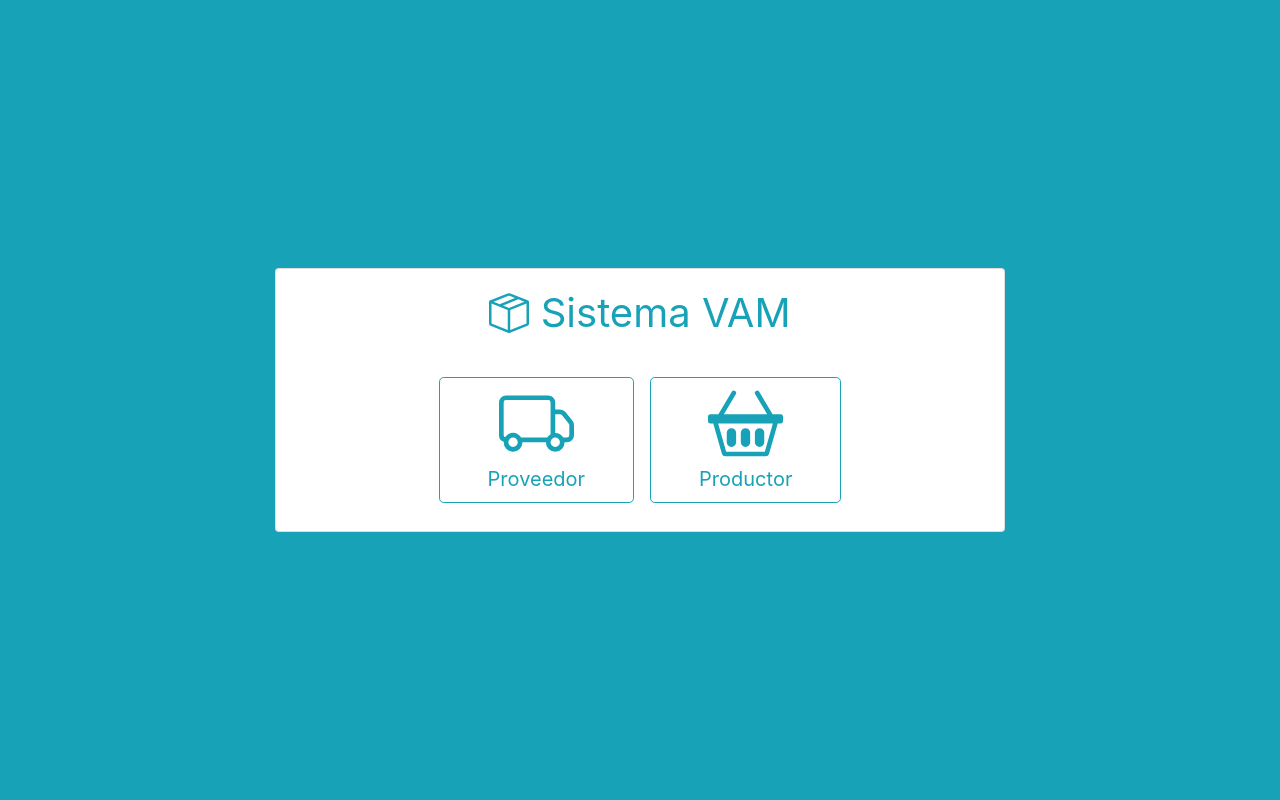
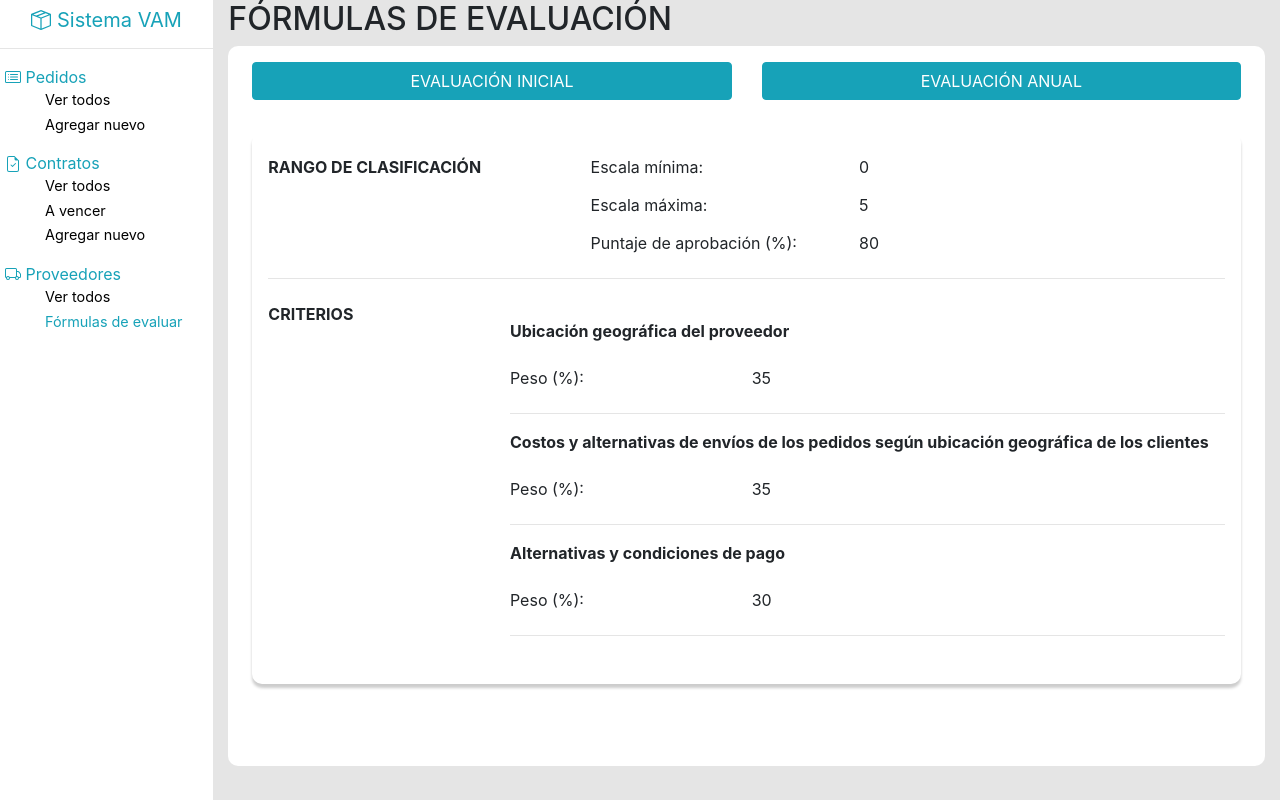
Before and after one commit to Madot10/ProyBases1, a Vue app in the folder cliente/: page /prod/1/formulas in a window 1280 px wide. Before the commit this address led to /admin. Built offline with nearby package versions, Linux system fonts and the light colour scheme.

Commit message:
Ver formulas basico

```diff
--- a/cliente/src/components/Sidebar.vue
+++ b/cliente/src/components/Sidebar.vue
@@ -55,7 +55,7 @@ export default {
                     icon: "truck",
                     items: [
                         { item: "Ver todos", link: { name: "ListaProveedores" } },
-                        { item: "Fórmulas de evaluar", link: "/" },
+                        { item: "Fórmulas de evaluar", link: { name: "FormulaEval" } },
                     ],
                 },
             ],
--- a/cliente/src/router/index.js
+++ b/cliente/src/router/index.js
@@ -95,6 +95,11 @@ const routes = [
                 component: () => import("../views/DetallePedido.vue"),
                 props: true,
             },
+            {
+                name: "FormulaEval",
+                path: "formulas",
+                component: () => import("../views/FormulaEval.vue"),
+            },
         ],
     },
 
--- /dev/null
+++ b/cliente/src/views/FormulaEval.vue
@@ -0,0 +1,168 @@
+<template>
+    <card-main>
+        <template v-slot:title>
+            FÓRMULAS DE EVALUACIÓN
+        </template>
+        <template v-slot:content>
+            <div>
+                <b-row>
+                    <b-col
+                        ><b-button variant="primary" block @click="cambiarTab('ini')"
+                            >EVALUACIÓN INICIAL</b-button
+                        ></b-col
+                    >
+                    <b-col
+                        ><b-button variant="primary" block @click="cambiarTab('rev')"
+                            >EVALUACIÓN ANUAL</b-button
+                        ></b-col
+                    >
+                </b-row>
+            </div>
+            <br />
+            <!-- CONTENIDO -->
+            <div class="sombra mt-2 p-3">
+                <b-form-group
+                    label="RANGO DE CLASIFICACIÓN"
+                    label-cols="4"
+                    label-class="font-weight-bold"
+                >
+                    <!-- Escala mínima-->
+                    <b-form-group
+                        label-cols-sm="5"
+                        label="Escala mínima:"
+                        label-align-sm="left"
+                        class="p-0 m-0"
+                    >
+                        <b-form-input plaintext v-model="formula.esc_min"></b-form-input>
+                    </b-form-group>
+
+                    <!-- Escala máxima -->
+                    <b-form-group
+                        label-cols-sm="5"
+                        label="Escala máxima:"
+                        label-align-sm="left"
+                        class="p-0 m-0"
+                    >
+                        <b-form-input plaintext v-model="formula.esc_max"></b-form-input>
+                    </b-form-group>
+
+                    <!-- Puntaje de aprobación -->
+                    <b-form-group
+                        label-cols-sm="5"
+                        label="Puntaje de aprobación (%):"
+                        label-align-sm="left"
+                        class="p-0 m-0"
+                    >
+                        <b-form-input plaintext v-model="formula.punt_exito"></b-form-input>
+                    </b-form-group>
+                </b-form-group>
+                <hr />
+                <!-- CRITERIOS -->
+                <b-form-group label="CRITERIOS" label-cols="3" label-class="font-weight-bold">
+                    <br />
+                    <div v-for="(c, i) in formula.criterios" :key="i">
+                        <!-- Nombre -->
+                        <p>
+                            <b>{{ c.nombre }}</b>
+                        </p>
+                        <b-form-group
+                            label-cols-sm="4"
+                            label="Peso (%):"
+                            label-align-sm="left"
+                            class="p-0 m-0"
+                        >
+                            <b-form-input plaintext v-model="c.peso"></b-form-input>
+                        </b-form-group>
+                        <hr />
+                    </div>
+                </b-form-group>
+            </div>
+        </template>
+    </card-main>
+</template>
+
+<script>
+import CardMain from "../components/CardMain.vue";
+
+export default {
+    components: {
+        CardMain,
+    },
+    data() {
+        return {
+            formula_ini: {
+                esc_min: 0,
+                esc_max: 5,
+                punt_exito: 80,
+                criterios: [
+                    {
+                        nombre: "Ubicación geográfica del proveedor",
+                        peso: 35,
+                        descripcion: "HJADFJAS s dhd sdshdsd shdsdhb bshd",
+                    },
+                    {
+                        nombre:
+                            "Costos y alternativas de envíos de los pedidos según ubicación geográfica de los clientes",
+                        peso: 35,
+                        descripcion: "HJADFJAS s dhd sdshdsd shdsdhb bshd",
+                    },
+                    {
+                        nombre: "Alternativas y condiciones de pago",
+                        peso: 30,
+                        descripcion: "HJADFJAS s dhd sdshdsd shdsdhb bshd",
+                    },
+                ],
+            },
+            formula_rev: {
+                esc_min: 0,
+                esc_max: 10,
+                punt_exito: 70,
+                criterios: [
+                    {
+                        nombre: "Ubicación geográfica del proveedor",
+                        peso: 10,
+                        descripcion: "HJADFJAS s dhd sdshdsd shdsdhb bshd",
+                    },
+                    {
+                        nombre:
+                            "Costos y alternativas de envíos de los pedidos según ubicación geográfica de los clientes",
+                        peso: 35,
+                        descripcion: "HJADFJAS s dhd sdshdsd shdsdhb bshd",
+                    },
+                    {
+                        nombre: "Alternativas y condiciones de pago",
+                        peso: 30,
+                        descripcion: "HJADFJAS s dhd sdshdsd shdsdhb bshd",
+                    },
+                    {
+                        nombre:
+                            "Cumplimiento de los pedidos en el tiempo solicitado por la compañía",
+                        peso: 30,
+                        descripcion: "HJADFJAS s dhd sdshdsd shdsdhb bshd",
+                    },
+                ],
+            },
+            formula: {},
+        };
+    },
+    methods: {
+        cambiarTab(tf) {
+            if (tf == "ini") {
+                this.formula = this.formula_ini;
+            } else {
+                this.formula = this.formula_rev;
+            }
+        },
+    },
+    created() {
+        this.formula = this.formula_ini;
+    },
+};
+</script>
+
+<style>
+.sombra {
+    box-shadow: 0px 4px 3px 0px hsla(0, 0%, 0%, 0.2);
+    border-radius: 10px;
+}
+</style>
```
